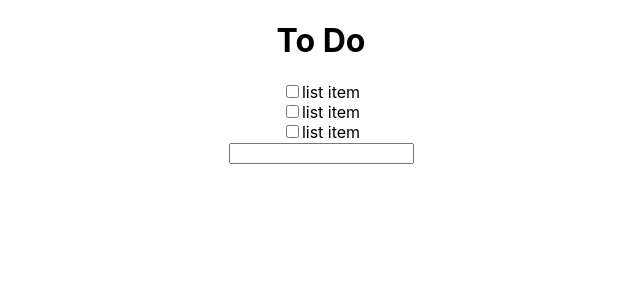
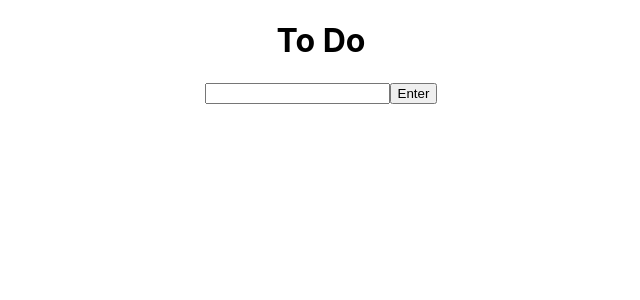
Before and after one commit to schktjm/ToDoList-react, a React (Create React App) app: page / in a window 1280 px wide. Shown: the top 300 px of the page, without its empty margins (319-959 px from the left). Built offline with nearby package versions, Linux system fonts and the light colour scheme.

Commit message:
:sparkles: add items

```diff
--- a/src/components/List.js
+++ b/src/components/List.js
@@ -1,16 +1,40 @@
 import React, {useState} from 'react';
-import ListItem from './ListItem';
+import Card from './ListItem';
 import ItemForm from './ListItemForm';
 
+
+const getId = (() => {
+    let count = 0;
+    const couUp = () => {
+        count++;
+        return count;
+    };
+    return couUp;
+})();
+
+const makeItem = (text) => {
+    console.log('called');
+    return {
+        text: text,
+        isFinish: false,
+        id: getId(),
+    }
+};
+
+const Log = v => console.log(v);
+
 const List = () => {
-    const [text, setText] = useState('');
+    const [items, setItems] = useState([]);
+    const pushItems = text => {
+        setItems([...items, makeItem(text)]);
+    };
+    const listItems = items.map(item =>
+        <Card key={item.id.toString()} text={item.text} isFinish={item.isFinish}/>
+    );
     return (
         <div>
-            <ListItem/>
-            <ListItem/>
-            <ListItem/>
-            <ItemForm text={text} setText={setText}/>
-            <div>{text}</div>
+            {listItems}
+            <ItemForm handler={pushItems}/>
         </div>
     );
 };
--- a/src/components/ListItem.js
+++ b/src/components/ListItem.js
@@ -1,12 +1,11 @@
 import React, {useState} from 'react';
 
-const ListItem = () => {
-
-    const [checked, setChecked] = useState(false);
-
+const ListItem = ({text, isFinish}) => {
+    const [checked, setChecked] = useState(isFinish);
     return (
         <div>
-            <input type="checkbox" onClick={() => setChecked(!checked)} defaultChecked={checked}/>list item
+            <input type="checkbox" onClick={() => setChecked(!checked)} defaultChecked={checked}/>
+            {text}
         </div>
     );
 };
--- a/src/components/ListItemForm.js
+++ b/src/components/ListItemForm.js
@@ -1,9 +1,11 @@
-import React from 'react';
+import React, {useState} from 'react';
 
-const ListItemForm = ({text, setText}) => {
+const ListItemForm = (props) => {
+    const [text, setText] = useState('');
     return (
         <div>
-            <input type="text" value={text} onChange={(e) => setText(e.target.value)}/>
+            <input type="text" onChange={(e) => setText(e.target.value)} value={text}/>
+            <button onClick={() => props.handler(text)}>Enter</button>
         </div>
     );
 };
```
